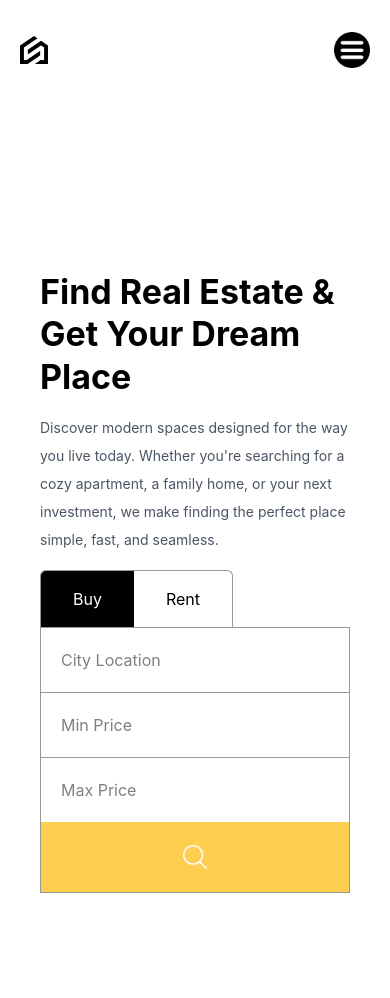
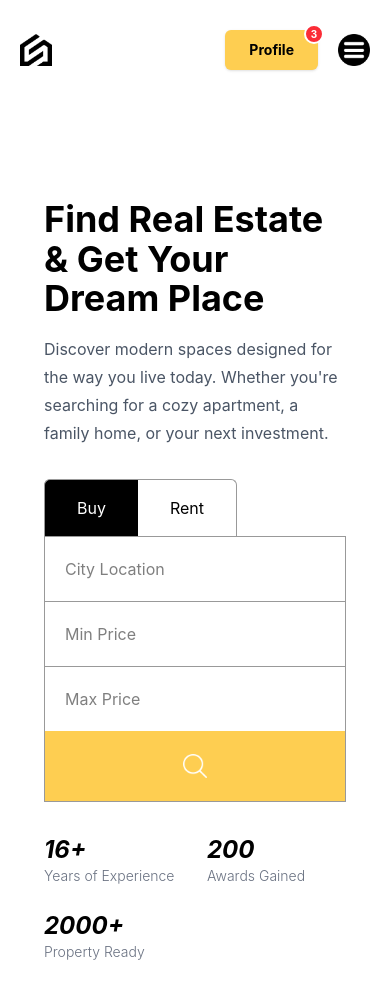
Before and after one commit to muhammad-Hammad-19/fullstack-real-estate-platform-frontend, a React (Vite) app: page / in a window 390 px wide. Shown: the top 998 px of the page. Before the commit the page ends 944 px from the top, so only its background shows below. Built offline with nearby package versions, Linux system fonts and the light colour scheme.

Commit message:
curd operation in login and signup and  localstorage in save user data

```diff
--- a/package.json
+++ b/package.json
@@ -11,9 +11,11 @@
   },
   "dependencies": {
     "@tailwindcss/vite": "^4.3.0",
+    "axios": "^1.16.1",
     "leaflet": "^1.9.4",
     "react": "^19.2.6",
     "react-dom": "^19.2.6",
+    "react-hook-form": "^7.75.0",
     "react-leaflet": "^5.0.0",
     "react-router-dom": "^7.15.1",
     "tailwindcss": "^4.3.0"
--- a/src/App.jsx
+++ b/src/App.jsx
@@ -14,6 +14,7 @@ import Login from "./pages/login/Login";
 import Signup from "./pages/signup/Signup";
 import ProfileUpdate from "./pages/profileUpdate/ProfileUpdate";
 import ProfilePage from "./pages/profile/ProfilePage";
+
 const App = () => {
   const router = createBrowserRouter([
     {
--- a/src/components/Navbar/Navbar.jsx
+++ b/src/components/Navbar/Navbar.jsx
@@ -3,230 +3,59 @@ import { Link } from "react-router-dom";
 
 const Navbar = () => {
   const [open, setOpen] = useState(false);
-
   const user = true;
 
   return (
-    <nav
-      className="
-        fixed
-        top-0
-        left-0
-        w-full
-        h-[100px]
-        bg-white
-        z-[999]
-      "
-    >
-      <div
-        className="
-          max-w-[1400px]
-          h-full
-          mx-auto
-          px-5
-          md:px-10
-          lg:px-16
-          flex
-          items-center
-          justify-between
-        "
-      >
-        {/* LEFT */}
-        <div
-          className="
-            flex
-            items-center
-            gap-8
-            lg:gap-12
-          "
-        >
-          <Link
-            to="/"
-            className="
-              flex
-              items-center
-              gap-2
-              font-bold
-              text-2xl
-            "
-          >
-            <img src="/logo.png" alt="logo" className="w-7 h-7" />
+    <nav className="fixed top-0 left-0 w-full h-[100px] bg-white z-[999]">
+      {/* Container: Iski padding aur max-width aapke pages se match karni chahiye */}
+      <div className="max-w-[1400px] h-full mx-auto px-5 md:px-10 lg:px-20 flex items-center justify-between">
 
+        {/* LEFT SECTION */}
+        <div className="flex items-center gap-12">
+          <Link to="/" className="flex items-center gap-2 font-bold text-2xl">
+            <img src="/logo.png" alt="logo" className="w-8 h-8" />
             <span className="hidden sm:block">EmmaEstate</span>
           </Link>
 
-          <div
-            className="
-              hidden
-              md:flex
-              items-center
-              gap-8
-              lg:gap-10
-            "
-          >
-            <Link to="/" className="hover:scale-105 transition">
-              Home
-            </Link>
-
-            <Link to="/" className="hover:scale-105 transition">
-              About
-            </Link>
-
-            <Link to="/" className="hover:scale-105 transition">
-              Contact
-            </Link>
-
-            <Link to="/" className="hover:scale-105 transition">
-              Agents
-            </Link>
+          <div className="hidden md:flex items-center gap-8 font-medium">
+            <Link to="/" className="hover:text-[#fece51] transition">Home</Link>
+            <Link to="/about" className="hover:text-[#fece51] transition">About</Link>
+            <Link to="/contact" className="hover:text-[#fece51] transition">Contact</Link>
+            <Link to="/agents" className="hover:text-[#fece51] transition">Agents</Link>
           </div>
         </div>
 
-        {/* RIGHT */}
-        <div className="flex items-center">
+        {/* RIGHT SECTION */}
+        <div className="flex items-center gap-5">
           {user ? (
-            <div className="hidden md:flex items-center gap-5">
-              {/* PROFILE IMAGE */}
-              <img
-                src="https://images.pexels.com/photos/91227/pexels-photo-91227.jpeg?auto=compress&cs=tinysrgb&w=1260&h=750&dpr=2"
-                alt=""
-                className="
-                  w-11
-                  h-11
-                  rounded-full
-                  object-cover
-                  border-2
-                  border-white
-                  shadow-md
-                "
-              />
-
-              <span className="font-medium">John Doe</span>
-
-              {/* PROFILE BUTTON */}
-              <Link
-                to="/profile"
-                className="
-                  relative
-                  bg-[#fece51]
-                  px-6
-                  py-3
-                  rounded-md
-                  font-medium
-                "
-              >
+            <div className="flex items-center gap-5">
+              <div className="hidden md:flex items-center gap-3">
+                <img
+                  src="https://images.pexels.com/photos/91227/pexels-photo-91227.jpeg?auto=compress&cs=tinysrgb&w=1260&h=750&dpr=2"
+                  alt="user"
+                  className="w-10 h-10 rounded-full object-cover border"
+                />
+                <span className="font-semibold text-sm">John Doe</span>
+              </div>
+              <Link to="/profile" className="relative bg-[#fece51] px-6 py-2.5 rounded-md font-bold text-sm shadow-sm">
                 Profile
-                <div
-                  className="
-                    absolute
-                    -top-2
-                    -right-2
-                    w-6
-                    h-6
-                    rounded-full
-                    bg-red-500
-                    text-white
-                    text-sm
-                    flex
-                    items-center
-                    justify-center
-                  "
-                >
+                <span className="absolute -top-1.5 -right-1.5 w-5 h-5 bg-red-500 text-white text-[10px] rounded-full flex items-center justify-center border-2 border-white">
                   3
-                </div>
+                </span>
               </Link>
             </div>
           ) : (
-            <div className="hidden md:flex items-center">
-              <Link
-                to="/login"
-                className="
-                  px-5
-                  py-3
-                  hover:scale-105
-                  transition
-                "
-              >
-                Sign In
-              </Link>
-
-              <Link
-                to="/register"
-                className="
-                  bg-[#fece51]
-                  px-5
-                  py-3
-                  rounded-md
-                  hover:scale-105
-                  transition
-                "
-              >
+            <div className="hidden md:flex items-center gap-6 font-bold text-sm">
+              <Link to="/login" className="hover:text-gray-600 transition">Sign In</Link>
+              <Link to="/register" className="bg-[#fece51] px-6 py-2.5 rounded-md hover:bg-yellow-400 transition-all">
                 Register
               </Link>
             </div>
           )}
 
-          {/* MOBILE MENU ICON */}
-          <div className="md:hidden ml-4 z-[1000]">
-            <img
-              src="/menu.png"
-              alt=""
-              className="w-9 h-9 cursor-pointer"
-              onClick={() => setOpen(!open)}
-            />
-          </div>
-
-          {/* MOBILE MENU */}
-          <div
-            className={`
-              fixed
-              top-0
-              ${open ? "right-0" : "-right-full"}
-              w-[70%]
-              sm:w-[50%]
-              h-screen
-              bg-black
-              text-white
-              flex
-              flex-col
-              items-center
-              justify-center
-              gap-8
-              text-2xl
-              transition-all
-              duration-500
-              md:hidden
-            `}
-          >
-            <Link to="/" onClick={() => setOpen(false)}>
-              Home
-            </Link>
-
-            <Link to="/" onClick={() => setOpen(false)}>
-              About
-            </Link>
-
-            <Link to="/" onClick={() => setOpen(false)}>
-              Contact
-            </Link>
-
-            <Link to="/" onClick={() => setOpen(false)}>
-              Agents
-            </Link>
-
-            <Link
-              to="/profile"
-              onClick={() => setOpen(false)}
-              className="
-                bg-[#fece51]
-                text-black
-                px-6
-                py-3
-                rounded-md
-              "
-            >
-              Profile
-            </Link>
+          {/* Mobile Menu Icon */}
+          <div className="md:hidden z-[1001]">
+            <img src="/menu.png" alt="" className="w-8 h-8 cursor-pointer" onClick={() => setOpen(!open)} />
           </div>
         </div>
       </div>
--- a/src/pages/home/HomePage.jsx
+++ b/src/pages/home/HomePage.jsx
@@ -9,21 +9,21 @@ const HomePage = () => {
         flex-col
         md:flex-row
         h-screen
-        overflow-hidden
         max-w-[1400px]
         mx-auto
       "
     >
-      {/* LEFT */}
+      {/* LEFT CONTENT SECTION */}
       <div
         className="
           flex-[3]
           flex
           items-center
-          px-5
+          px-6
           md:px-10
           lg:px-16
-          pt-[120px]
+          pt-[100px]
+          md:pt-0
         "
       >
         <div
@@ -31,81 +31,76 @@ const HomePage = () => {
             flex
             flex-col
             justify-center
-            gap-4
+            gap-8
             w-full
           "
         >
-
-          {/* TITLE */}
+          {/* TITLE & DESCRIPTION */}
+          <div className="flex flex-col gap-4">
             <h1
               className="
-              text-[34px]
-              md:text-[36px]
-              xl:text-[40px]
+                text-[36px]
+                md:text-[42px]
+                xl:text-[54px]
                 font-bold
-              leading-tight
+                leading-[1.1]
                 max-w-[600px]
               "
             >
               Find Real Estate & Get Your Dream Place
             </h1>
 
-          {/* DESCRIPTION */}
             <p
               className="
                 text-gray-600
                 leading-7
-              text-sm
-              md:text-base
-              max-w-[600px]
+                text-base
+                max-w-[550px]
               "
             >
               Discover modern spaces designed for the way you live today.
               Whether you're searching for a cozy apartment, a family home,
-            or your next investment, we make finding the perfect place
-            simple, fast, and seamless.
+              or your next investment.
             </p>
+          </div>
 
-          {/* SEARCHING */}
+          {/* SEARCH BAR */}
+          <div className="z-10 w-full max-w-[700px]">
             <SearchBar />
+          </div>
 
+          {/* STATS SECTION */}
           <div
             className="
-              hidden
+              grid
+              grid-cols-2
               sm:flex
               items-center
               justify-between
               max-w-[600px]
-              pt-2
+              gap-6
+              md:gap-0
+              pb-10
+              md:pb-0
             "
           >
-
             <div>
-              <h1 className="text-3xl font-bold">
-                16+
-              </h1>
-
-              <h2 className="text-base text-gray-500 font-light">
+              <h1 className="text-2xl md:text-3xl font-bold italic">16+</h1>
+              <h2 className="text-sm md:text-base text-gray-500 font-light">
                 Years of Experience
               </h2>
             </div>
 
             <div>
-              <h1 className="text-3xl font-bold">
-                200
-              </h1>
-
-              <h2 className="text-base text-gray-500 font-light">
+              <h1 className="text-2xl md:text-3xl font-bold italic">200</h1>
+              <h2 className="text-sm md:text-base text-gray-500 font-light">
                 Awards Gained
               </h2>
             </div>
 
-            <div>
-              <h1 className="text-3xl font-bold">
-                2000+
-              </h1>
-
-              <h2 className="text-base text-gray-500 font-light">
+            <div className="col-span-2 sm:col-span-1">
+              <h1 className="text-2xl md:text-3xl font-bold italic">2000+</h1>
+              <h2 className="text-sm md:text-base text-gray-500 font-light">
                 Property Ready
               </h2>
             </div>
@@ -113,7 +108,7 @@ const HomePage = () => {
         </div>
       </div>
 
-      {/* RIGHT IMAGE */}
+      {/* RIGHT IMAGE SECTION */}
       <div
         className="
           hidden
--- a/src/pages/login/Login.jsx
+++ b/src/pages/login/Login.jsx
@@ -1,40 +1,62 @@
-import React from "react";
+import React, { useState } from "react";
+import axios from "axios";
 
 const Login = () => {
+  const [username, setUsername] = useState("");
+  const [password, setPassword] = useState("");
+
+  const handleSubmit = async (e) => {
+    e.preventDefault();
+
+    try {
+      const res = await axios.post("http://localhost:3000/api/auth/login", {
+        username,
+        password,
+      });
+      if (res.data.success) {
+        localStorage.setItem("user", JSON.stringify(res.data.data));
+
+        console.log("Login Successful, User Saved!");
+
+        // navigate("/");
+      }
+    } catch (err) {
+      console.log(err.response?.data);
+    }
+  };
+
   return (
     <div className="flex h-screen overflow-hidden">
-      {/* LEFT SIDE: LOGIN FORM SECTION */}
       <div className="flex-[3] flex flex-col justify-center items-center px-10 bg-white">
         <div className="max-w-[400px] w-full">
           <h1 className="text-4xl font-bold mb-8">Welcome back</h1>
 
-          <form className="flex flex-col gap-5">
+          <form onSubmit={handleSubmit} className="flex flex-col gap-5">
             <input
-              type="email"
-              placeholder="Email"
-              className="p-5 border border-gray-300 rounded-md outline-none focus:border-black transition-all"
+              type="text"
+              placeholder="Username"
+              onChange={(e) => setUsername(e.target.value)}
+              className="p-5 border border-gray-300 rounded-md outline-none focus:border-black"
               required
             />
             <input
               type="password"
               placeholder="Password"
-              className="p-5 border border-gray-300 rounded-md outline-none focus:border-black transition-all"
+              onChange={(e) => setPassword(e.target.value)}
+              className="p-5 border border-gray-300 rounded-md outline-none focus:border-black"
               required
             />
 
             <button
               type="submit"
-              className="bg-[#51cdfeee] p-5 rounded-md text-white font-bold text-lg  cursor-pointer mt-2"
+              className="bg-[#fece51] p-5 rounded-md text-black font-bold text-lg hover:bg-yellow-400 transition-all"
             >
               Login
             </button>
 
             <p className="text-gray-600 text-center mt-2">
               Don't you have an account?{" "}
-              <a
-                href="/signup"
-                className="text-black font-semibold underline hover:text-gray-700"
-              >
+              <a href="/signup" className="text-black font-semibold underline">
                 Sign up
               </a>
             </p>
@@ -42,31 +64,12 @@ const Login = () => {
         </div>
       </div>
 
-      {/* RIGHT SIDE: IMAGE ONLY SECTION */}
-      <div
-        className="
-          hidden
-          md:block
-          flex-[2]
-          bg-[#fcf5f3]
-          relative
-          overflow-hidden
-          -mt-[100px]
-          h-[calc(100vh+100px)]
-        "
-      >
+      {/* RIGHT SIDE IMAGE */}
+      <div className="hidden md:block flex-[2] bg-[#fcf5f3] relative overflow-hidden -mt-[100px] h-[calc(100vh+100px)]">
         <img
           src="/bg.png"
           alt="hero"
-          className="
-            absolute
-            top-0
-            right-[-15%]
-            h-full
-            max-w-none
-            object-cover
-            scale-110
-          "
+          className="absolute top-0 right-[-15%] h-full max-w-none object-cover scale-110"
         />
       </div>
     </div>
--- a/src/pages/profile/ProfilePage.jsx
+++ b/src/pages/profile/ProfilePage.jsx
@@ -1,18 +1,33 @@
-import React from "react";
+import React, { useState, useEffect } from "react";
 import { useNavigate } from "react-router-dom";
 
 const ProfilePage = () => {
+  const navigate = useNavigate();
+  const [user, setUser] = useState(null);
+
+  // 1. LocalStorage se data nikalna
+
+  useEffect(() => {
+    const savedUser = localStorage.getItem("user");
+    if (savedUser) {
+      setUser(JSON.parse(savedUser));
+    } else {
+      navigate("auth/login");
+    }
+  }, [navigate]);
+
+  if (!user) return <div className="p-10">Loading...</div>;
+
   return (
     <div className="flex flex-col md:flex-row h-[calc(100vh-100px)] overflow-hidden">
-
-      {/* LEFT SIDE: USER DETAILS (FLEX 3) */}
+      {/* LEFT SIDE: USER DETAILS */}
       <div className="flex-[3] p-10 overflow-y-auto">
         <div className="max-w-[600px] flex flex-col gap-10">
-
-          {/* USER INFORMATION BOX */}
           <div className="flex flex-col gap-6">
             <div className="flex items-center justify-between">
-              <h1 className="text-3xl font-light uppercase">User Information</h1>
+              <h1 className="text-3xl font-light uppercase">
+                User Information
+              </h1>
               <button className="bg-[#fece51] px-6 py-2 rounded-md font-medium hover:bg-yellow-400 transition-all">
                 Update Profile
               </button>
@@ -22,21 +37,28 @@ const ProfilePage = () => {
               <span className="flex items-center gap-4">
                 <b>Avatar:</b>
                 <img
-                  src="https://cdn-icons-png.flaticon.com/512/149/149071.png"
+                  src={
+                    user.avatar ||
+                    "https://cdn-icons-png.flaticon.com/512/149/149071.png"
+                  }
                   alt="user"
                   className="w-10 h-10 rounded-full object-cover"
                 />
               </span>
-              <span><b>Username:</b> John Doe</span>
-              <span><b>E-mail:</b> john@gmail.com</span>
-
+              {/* Dynamic Data yahan show ho raha hai */}
+              <span>
+                <b>Username:</b> {user.username}
+              </span>
+              <span>
+                <b>E-mail:</b> {user.email}
+              </span>
               <button className="bg-red-500 text-white px-6 py-2 rounded-md font-medium w-max mt-4 hover:bg-red-600 transition-all">
                 Logout
               </button>
             </div>
           </div>
 
-          {/* SECOND BOX: USER LISTS (Optional/Placeholder) */}
+          {/* SECOND BOX: USER LISTS */}
           <div className="flex flex-col gap-6">
             <div className="flex items-center justify-between">
               <h1 className="text-3xl font-light uppercase">My List</h1>
@@ -44,22 +66,18 @@ const ProfilePage = () => {
                 Create New Post
               </button>
             </div>
-            {/* List items yahan ayenge */}
             <p className="text-gray-400 italic">No posts yet...</p>
           </div>
-
         </div>
       </div>
 
-      {/* RIGHT SIDE: CHAT SYSTEM (FLEX 2) */}
+      {/* RIGHT SIDE: CHAT SYSTEM */}
       <div className="flex-[2] bg-[#fcf5f3] h-full flex flex-col">
         <div className="p-5 font-light text-2xl border-b border-[#f7deda]">
-           Messages
+          Messages
         </div>
 
-        {/* CHAT LIST AREA */}
         <div className="flex-1 overflow-y-auto p-5 flex flex-col gap-4">
-          {/* Example Chat Item */}
           <div className="bg-white p-5 rounded-lg flex items-center gap-5 cursor-pointer shadow-sm hover:shadow-md transition-all">
             <img
               src="https://cdn-icons-png.flaticon.com/512/149/149071.png"
@@ -67,21 +85,12 @@ const ProfilePage = () => {
               className="w-10 h-10 rounded-full object-cover"
             />
             <span className="font-bold">Jane Doe</span>
-            <p className="text-sm text-gray-500 truncate">Hello! Is this property still available?</p>
-          </div>
-
-          <div className="bg-white p-5 rounded-lg flex items-center gap-5 cursor-pointer opacity-70">
-            <img
-              src="https://cdn-icons-png.flaticon.com/512/149/149071.png"
-              alt=""
-              className="w-10 h-10 rounded-full object-cover"
-            />
-            <span className="font-bold">Agent Smith</span>
-            <p className="text-sm text-gray-500 truncate">We can schedule a visit tomorrow.</p>
+            <p className="text-sm text-gray-500 truncate">
+              Hello! Is this property still available?
+            </p>
           </div>
         </div>
       </div>
-
     </div>
   );
 };
--- a/src/pages/signup/Signup.jsx
+++ b/src/pages/signup/Signup.jsx
@@ -1,30 +1,67 @@
-import React from "react";
+import React, { useState } from "react";
+import axios from "axios";
+import { useNavigate } from "react-router-dom";
 
 const Signup = () => {
+  const [username, setUsername] = useState("");
+  const [email, setEmail] = useState("");
+  const [password, setPassword] = useState("");
+  const navigate = useNavigate();
+
+  const handleSubmit = async (e) => {
+    e.preventDefault();
+
+    try {
+      const response = await axios.post(
+        "http://localhost:3800/api/auth/register",
+        {
+          username,
+          email,
+          password,
+        },
+      );
+
+      if (response.data.success) {
+        console.log("Registration Successful:", response.data);
+
+        // Signup ke baad login page par bhej rahe hain
+        navigate("/auth/login");
+      }
+    } catch (err) {
+      console.error(
+        "Signup Error:",
+        err.response?.data?.message || err.message,
+      );
+    }
+  };
+
   return (
     <div className="flex h-screen overflow-hidden">
-
-      {/* LEFT SIDE: SIGNUP FORM SECTION */}
       <div className="flex-[3] flex flex-col justify-center items-center px-10 bg-white">
         <div className="max-w-[400px] w-full">
           <h1 className="text-4xl font-bold mb-8">Create an Account</h1>
 
-          <form className="flex flex-col gap-5">
+          <form onSubmit={handleSubmit} className="flex flex-col gap-5">
             <input
               type="text"
               placeholder="Username"
+              onChange={(e) => setUsername(e.target.value)}
               className="p-5 border border-gray-300 rounded-md outline-none focus:border-black transition-all"
               required
             />
+
             <input
               type="email"
               placeholder="Email"
+              onChange={(e) => setEmail(e.target.value)}
               className="p-5 border border-gray-300 rounded-md outline-none focus:border-black transition-all"
               required
             />
+
             <input
               type="password"
               placeholder="Password"
+              onChange={(e) => setPassword(e.target.value)}
               className="p-5 border border-gray-300 rounded-md outline-none focus:border-black transition-all"
               required
             />
@@ -38,7 +75,10 @@ const Signup = () => {
 
             <p className="text-gray-600 text-center mt-2">
               Do you have an account?{" "}
-              <a href="/login" className="text-black font-semibold underline hover:text-gray-700">
+              <a
+                href="/login"
+                className="text-black font-semibold underline hover:text-gray-700"
+              >
                 Login
               </a>
             </p>
@@ -46,34 +86,14 @@ const Signup = () => {
         </div>
       </div>
 
-      {/* RIGHT SIDE: IMAGE SECTION (Same as Login) */}
-      <div
-        className="
-          hidden
-          md:block
-          flex-[2]
-          bg-[#fcf5f3]
-          relative
-          overflow-hidden
-          -mt-[100px]
-          h-[calc(100vh+100px)]
-        "
-      >
+      {/* RIGHT SIDE IMAGE */}
+      <div className="hidden md:block flex-[2] bg-[#fcf5f3] relative overflow-hidden -mt-[100px] h-[calc(100vh+100px)]">
         <img
           src="/bg.png"
           alt="hero"
-          className="
-            absolute
-            top-0
-            right-[-15%]
-            h-full
-            max-w-none
-            object-cover
-            scale-110
-          "
+          className="absolute top-0 right-[-15%] h-full max-w-none object-cover scale-110"
         />
       </div>
-
     </div>
   );
 };
```
Also changed, not shown: 2 other files (tests, documents, lock files or other folders). Lines whose indentation alone changed are shown as unchanged.
